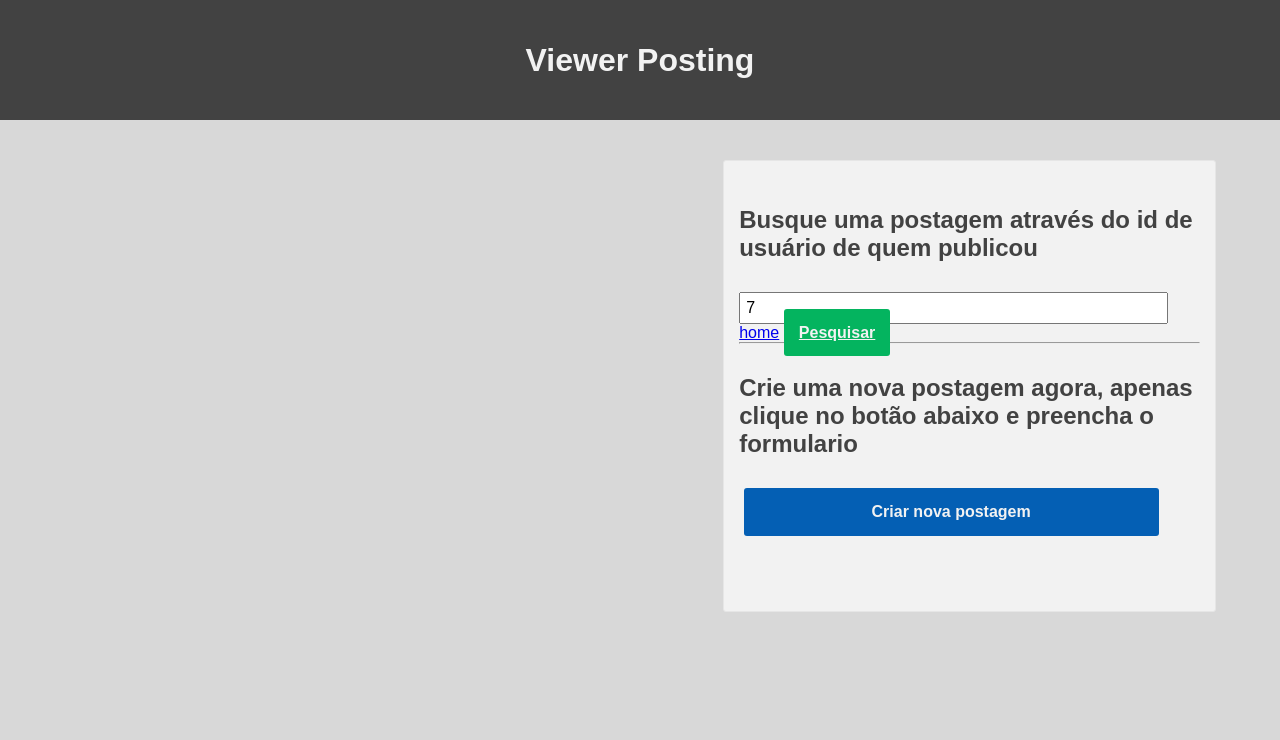
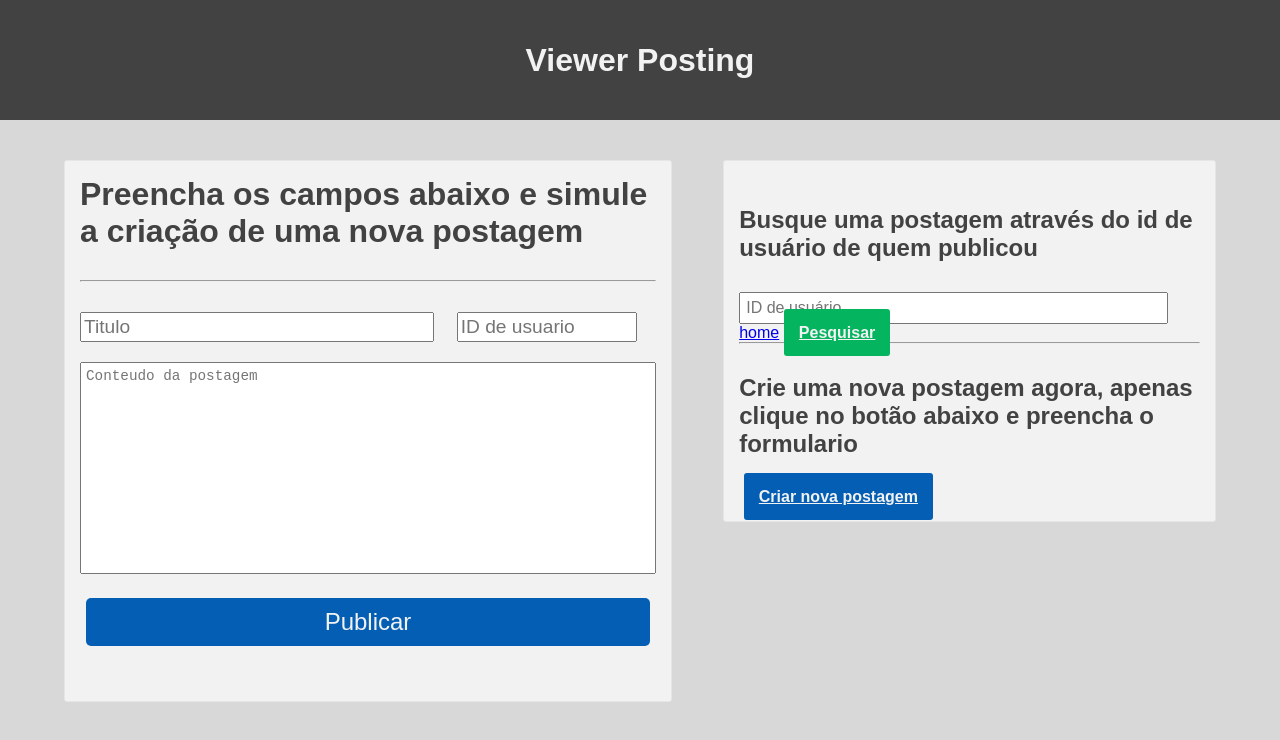
Before and after one commit to luanfv/viewer-posting, a React (Create React App) app in the folder viewer-posting-react/: page /posts/create in a window 1280 px wide. Shown: the top 740 px of the page. Built offline with nearby package versions, Linux system fonts and the light colour scheme.

Commit message:
Tela de criação de post

```diff
--- a/viewer-posting-react/src/components/Main/index.jsx
+++ b/viewer-posting-react/src/components/Main/index.jsx
@@ -3,10 +3,11 @@ import './style.css'
 import Postings from './pages/Postings/index'
 import Search from './pages/Search/index'
 import {BrowserRouter, Route, Switch, Link} from 'react-router-dom'
+import CreatePost from './pages/CreatePost'
 
 export default class Main extends Component {
     state = {
-        userId: 7,
+        userId: '',
     }
 
     render() {
@@ -22,12 +23,13 @@ export default class Main extends Component {
                         <Link className='searchStart' to={`/posts/userId/${userId}`}>Pesquisar</Link>
                         <hr />
                         <h2>Crie uma nova postagem agora, apenas clique no botão abaixo e preencha o formulario</h2>
-                        <button className='createPosting'>Criar nova postagem</button>
+                        <Link className='createPosting' to={`/posts/create`}>Criar nova postagem</Link>
                     </div>
 
                     <Switch>
                         <Route exact path='/' component={Postings} />
                         <Route exact path='/posts/userId/:userId' render={(props) => <Search {...props} condition={`?userId=${userId}`} />} />
+                        <Route exact path='/posts/create' component={CreatePost} />
                     </Switch>
                 </BrowserRouter>
             </main>
--- /dev/null
+++ b/viewer-posting-react/src/components/Main/pages/CreatePost/index.jsx
@@ -0,0 +1,23 @@
+import React, {Component} from 'react'
+import './style.css'
+
+export default class CreatePost extends Component {
+    render() {
+        return(
+            <div id='create-main'>
+
+                <h1>
+                    Preencha os campos abaixo e simule a criação de uma nova postagem
+                </h1>
+
+                <hr className='create-hr'/>
+
+                <input className='create-title' placeholder='Titulo' />
+                <input className='create-userId' placeholder='ID de usuario' />
+                <textarea className='create-body' placeholder='Conteudo da postagem' />
+                <button className='create-public' placeholder='Publicar' >Publicar</button>
+
+            </div>
+        )
+    }
+}
--- /dev/null
+++ b/viewer-posting-react/src/components/Main/pages/CreatePost/style.css
@@ -0,0 +1,62 @@
+.create-title, .create-userId, .create-body, .create-public {
+    margin: 0;
+    padding: 0;
+}
+
+#create-main {
+    width: 50%;
+    padding: 15px;
+    background-color: #F2F2F2;
+    color: #424242;
+    border: solid 1px #E6E6E6;
+    border-radius: 3px;
+    margin-bottom: 15px;
+}
+
+.create-hr {
+    margin: 30px 0px;
+}
+
+.create-title, .create-userId {
+    font-size: 1.2em;
+    padding: 2px;
+}
+
+.create-title {
+    width: 60%;
+    margin-right: 4%;
+}
+
+.create-userId {
+    width: 30%;
+}
+
+.create-body {
+    margin: 20px 0px;
+    resize: none;
+    width: 98%;
+    height: 200px;
+    padding: 5px;
+    font-size: 1.1em;
+}
+
+.create-public {
+    width: 98%;
+    display: flex;
+    justify-content: center;
+    justify-items: center;
+    margin: auto;
+    margin-bottom: 40px;
+    padding: 10px;
+
+    font-size: 1.5em;
+    background-color: #045FB4;
+    color: #F2F2F2;
+    border-radius: 5px;
+    border: none;
+}
+
+.create-public:hover {
+    background-color: #084B8A;
+    cursor: pointer;
+}
```
